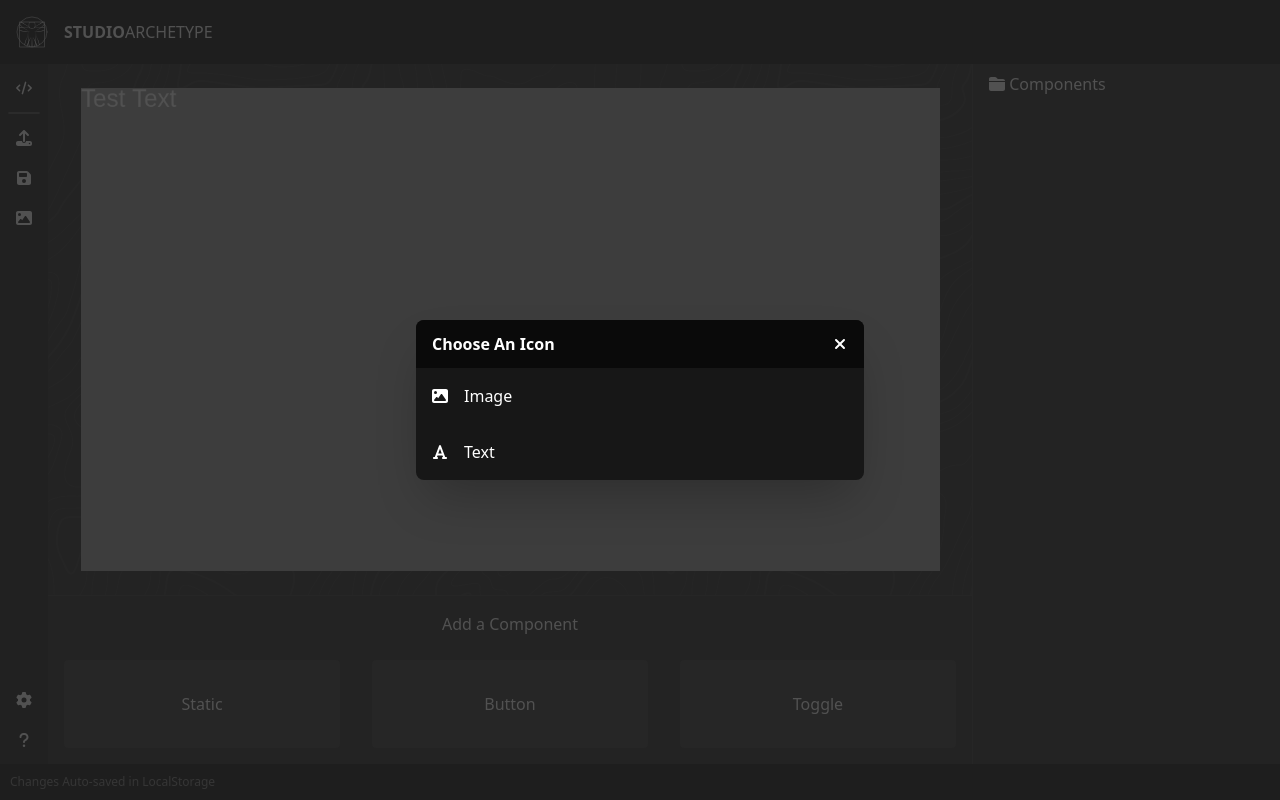
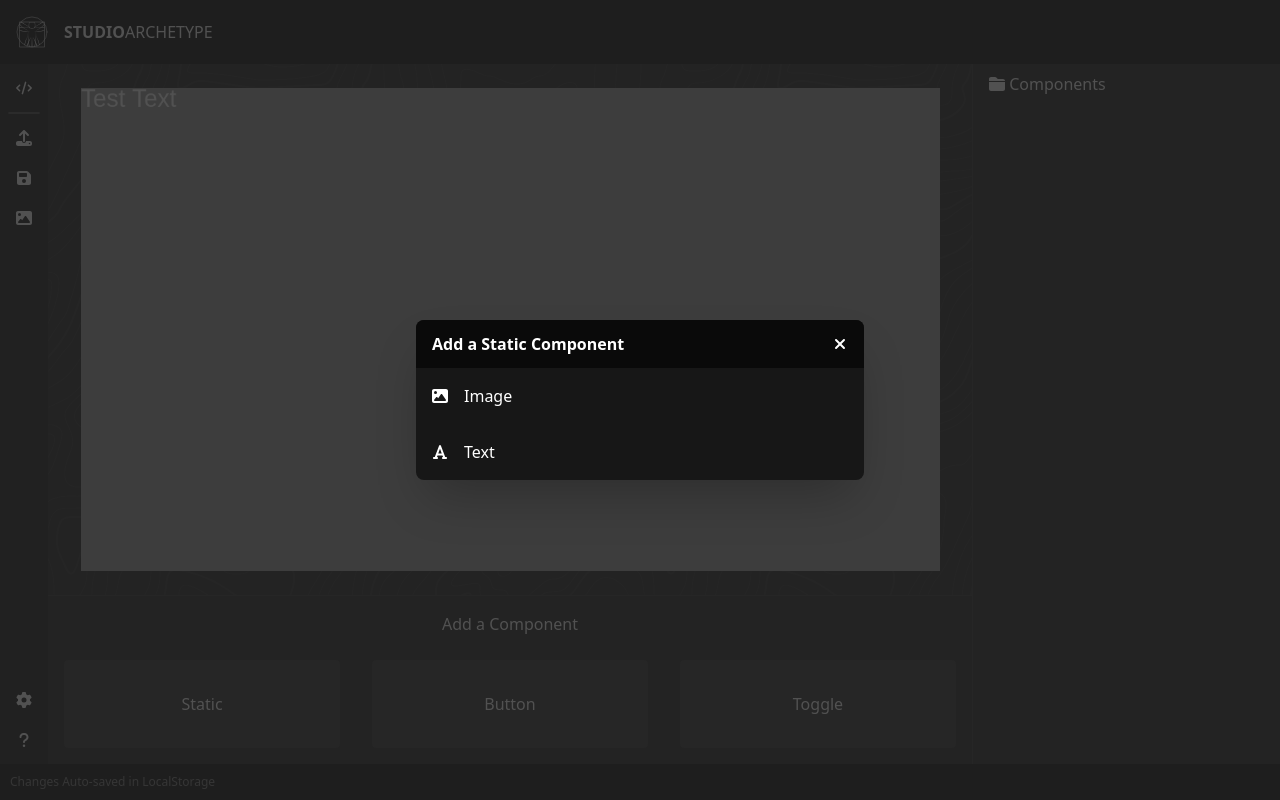
Before and after one commit to Studio-Archetype/HUI-Builder, a Vue app: page / in a window 1280 px wide. Both pictures are taken after a click on the button "Static". Built offline with nearby package versions, Linux system fonts and the light colour scheme.

Commit message:
Use offscreen canvas to optimize draw times

```diff
--- a/package.json
+++ b/package.json
@@ -27,6 +27,7 @@
     "@rushstack/eslint-patch": "^1.1.0",
     "@types/codemirror": "^5.60.5",
     "@types/node": "^16.11.26",
+    "@types/offscreencanvas": "^2019.7.0",
     "@types/uuid": "^8.3.4",
     "@vitejs/plugin-vue": "^2.3.1",
     "@vue/eslint-config-prettier": "^7.0.0",
--- a/src/components/ChooseIconModal.vue
+++ b/src/components/ChooseIconModal.vue
@@ -26,6 +26,10 @@ const props = defineProps({
   type: {
     type: String as () => IconType | null,
     default: null,
+  },
+  title: {
+    type: String,
+    default: 'Choose an icon',
   },
 });
 
@@ -83,7 +87,7 @@ watch(
     height="auto"
   >
     <modal-toolbar>
-      <template #title>Choose An Icon</template>
+      <template #title>{{ title }}</template>
       <template #actions>
         <button class="button icon faint" @click="close">
           <font-awesome-icon fixed-width icon="close"></font-awesome-icon>
--- a/src/components/EditorCanvas.vue
+++ b/src/components/EditorCanvas.vue
@@ -47,7 +47,9 @@ const props = defineProps({
 });
 
 const data = reactive<HuiData>(projectStore.project);
-const canvas = ref<HTMLCanvasElement>();
+const canvas = ref<OffscreenCanvas>(
+  new OffscreenCanvas(fixedWidth, fixedHeight)
+);
 const displayCanvas = ref<HTMLCanvasElement>();
 const ctx = ref<CanvasRenderingContext2D>();
 const displayCtx = ref<CanvasRenderingContext2D>();
@@ -218,7 +220,7 @@ async function redraw() {
     const startOffsetY = data.offset[1];
 
     if (props.showBounds) {
-      console.log(mousePlacement.value);
+      // console.log(mousePlacement.value);
       if (mousePlacement.value !== null) {
         ctx.value.beginPath();
         ctx.value.arc(
@@ -392,17 +394,13 @@ function convertCoordinateViaNormalization(
   originWidth: number,
   originHeight: number
 ): Vector2 {
-  console.log('display', x, y);
-
   const normalizedStartX = x / originWidth;
   const normalizedStartY = y / originHeight;
-
-  console.log('normalized', normalizedStartX, normalizedStartY);
+  // console.log('normalized', normalizedStartX, normalizedStartY);
 
   const fixedStartX = normalizedStartX * (canvas.value?.width ?? 0);
   const fixedStartY = normalizedStartY * (canvas.value?.height ?? 0);
-
-  console.log('fixed', fixedStartX, fixedStartY);
+  // console.log('fixed', fixedStartX, fixedStartY);
 
   return {
     x: fixedStartX,
@@ -434,7 +432,7 @@ function handleMouseDown(e: MouseEvent) {
 
   // console.log(placements.value);
   placements.value?.forEach((placement: ComponentPlacement) => {
-    console.log(startX.value, startY.value, placement);
+    // console.log(startX.value, startY.value, placement);
     if (testPlacementHit(startX.value, startY.value, placement)) {
       selectedComponentId.value = placement.id;
       emit('componentSelected', selectedComponentId.value);
@@ -483,10 +481,8 @@ function handleMouseMove(e: MouseEvent) {
       mousePlacement.value === null ? false : mousePlacement.value.clicking,
   };
 
-  // Put your mousemove stuff here
   const dx = resVector.x - startX.value;
   const dy = resVector.y - startY.value;
-  console.log('dx,y', dx, dy);
   startX.value = resVector.x;
   startY.value = resVector.y;
 
@@ -517,8 +513,6 @@ onMounted(() => {
   });
 
   if (canvas.value) {
-    canvas.value.style.width = `${canvas.value?.width}px`;
-    canvas.value.style.height = `${canvas.value?.height}px`;
     // eslint-disable-next-line @typescript-eslint/no-non-null-assertion
     ctx.value = canvas.value.getContext('2d')!;
     redraw();
@@ -546,7 +540,6 @@ watch(
 </script>
 
 <template>
-  <canvas class="contain" ref="canvas" :width="1280" :height="720" />
   <canvas
     class="display"
     ref="displayCanvas"
--- a/src/views/HomeView.vue
+++ b/src/views/HomeView.vue
@@ -444,6 +444,7 @@ window.addEventListener('keydown', (e: KeyboardEvent) => {
     <choose-icon-modal
       :open="chooseIconStaticModalOpen"
       @close="chooseIconStaticModalOpen = false"
+      title="Add a Static Component"
     />
     <about-modal :open="aboutModalOpen" @close="aboutModalOpen = false" />
 
```
Also changed, not shown: 1 other file (tests, documents, lock files or other folders).
